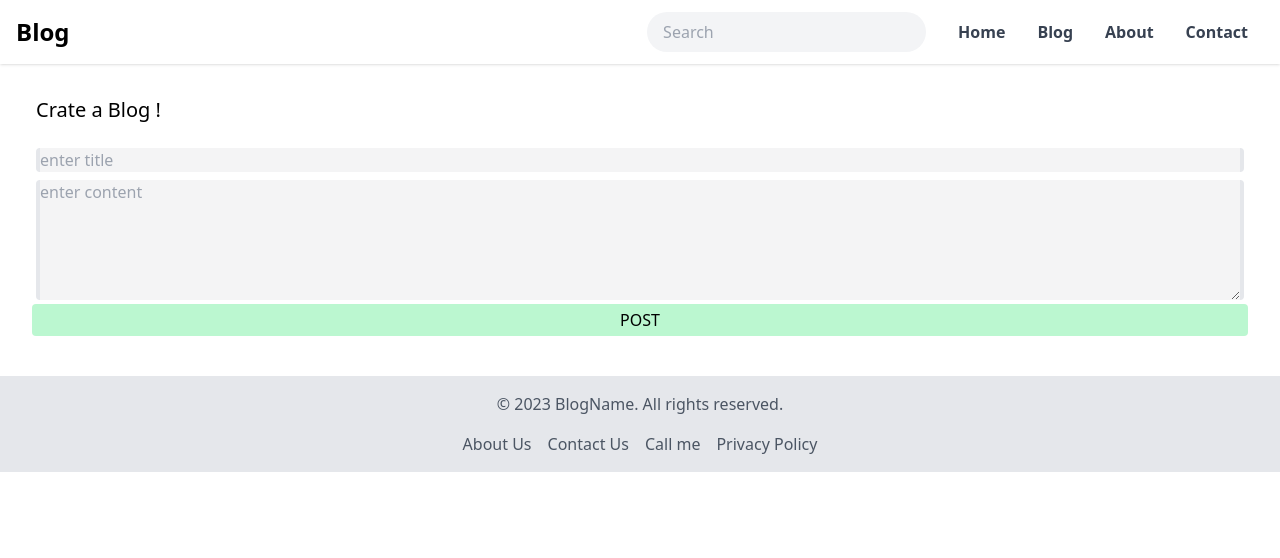
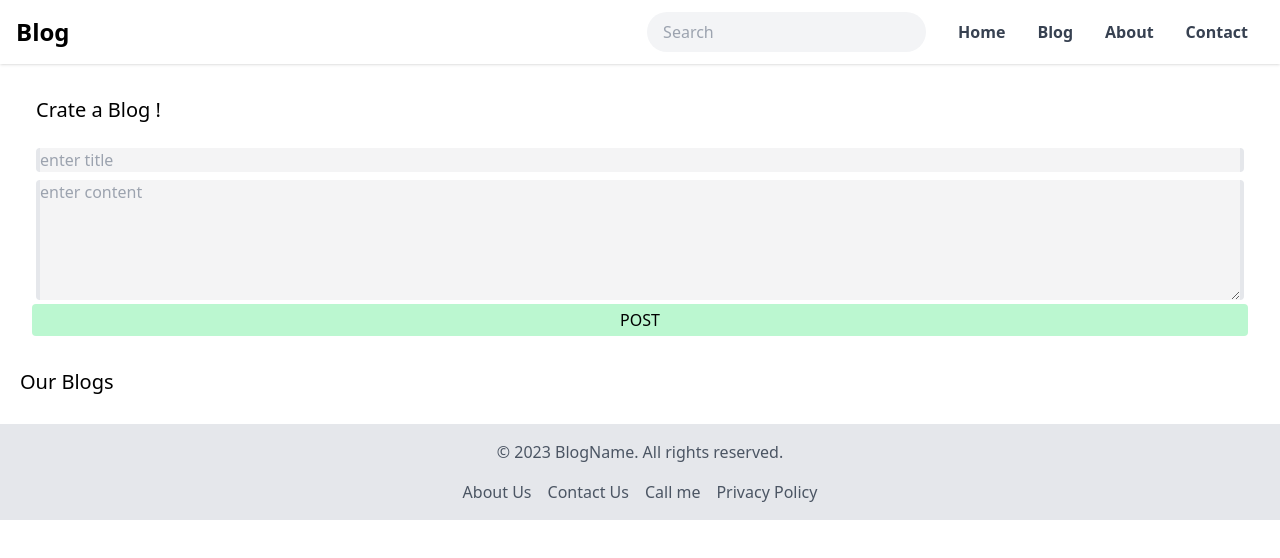
Before and after one commit to jimmya1421/React-Blog, a React (Create React App) app: page /Blog in a window 1280 px wide. Shown: the top 558 px of the page. Built offline with nearby package versions, Linux system fonts and the light colour scheme.

Commit message:
minor changes

```diff
--- a/src/App.js
+++ b/src/App.js
@@ -1,4 +1,4 @@
-import './App.css';
+
 import {Route, Routes} from "react-router-dom";
 import Navbar from "./compo/Navbar";
 import Home from './compo/Home';
@@ -12,8 +12,8 @@ function App() {
     <>
  <Navbar />
     <Routes basename="/React-Blog">
-      <Route exact  path={process.env.PUBLIC_URL + '/'} element={<Home />} />
-      <Route path='React-Blog/About' element={<About/>} />
+      <Route exact  path={ '/'} element={<Home />} />
+      <Route path='/About' element={<About/>} />
       <Route path='Blog' element={<Blog/>} />
       <Route path='Post/:postId' element={<Post />} />
     </Routes>
--- a/src/compo/Blog.jsx
+++ b/src/compo/Blog.jsx
@@ -24,7 +24,7 @@ const Blog = () => {
                 </div>
             </div>
             <div className='mx-auto container '>
-               { (blogPost!=0)? <h2 className='text-xl pb-5 pl-5'>Our Blogs</h2>: <h1></h1> }
+               { (blogPost!==0)? <h2 className='text-xl pb-5 pl-5'>Our Blogs</h2>: <h1> </h1> }
                 <ul className=' columns-1  mx-3 mb-2 '>
                         {blogPost.map((todo) => {
                             return <li key={todo.id} className='bg-gray-100 flex flex-row m-2 p-2 rounded'>
--- a/src/compo/Foot.jsx
+++ b/src/compo/Foot.jsx
@@ -8,18 +8,18 @@ const Foot = () => {
       <div className="container mx-auto text-center text-gray-600">
         <p>&copy; 2023 BlogName. All rights reserved.</p>
         <div className="mt-4">
-          <a href="#" className="inline-block mr-4 hover:text-gray-800">
+          <div  className="inline-block mr-4 hover:text-gray-800">
             About Us
-          </a>
-          <a href="#" className="inline-block mr-4 hover:text-gray-800">
+          </div>
+          <div  className="inline-block mr-4 hover:text-gray-800">
             Contact Us
-          </a>
+          </div>
           <a href="tel:100" className="inline-block mr-4 hover:text-gray-800">
             Call me
           </a>
-          <a href="#" className="inline-block hover:text-gray-800">
+          <div className="inline-block hover:text-gray-800">
             Privacy Policy
-          </a>
+          </div>
         </div>
       </div>
     </footer>
--- a/src/compo/Navbar.jsx
+++ b/src/compo/Navbar.jsx
@@ -43,7 +43,7 @@ const Navbar = () => {
                 Blog
               </Link>
               <Link
-                to="/about"
+                to="/About"
                 className="inline-block py-2 px-4 text-gray-700 hover:text-black font-bold"
               >
                 About
--- a/src/index.js
+++ b/src/index.js
@@ -1,9 +1,7 @@
 import React from 'react';
 import ReactDOM from 'react-dom/client';
-import './index.css';
 import { BrowserRouter } from 'react-router-dom';
 import App from './App';
-import reportWebVitals from './reportWebVitals';
 
 const root = ReactDOM.createRoot(document.getElementById('root'));
 root.render(
@@ -11,8 +9,3 @@ root.render(
   <App />
   </BrowserRouter>
 );
-
-// If you want to start measuring performance in your app, pass a function
-// to log results (for example: reportWebVitals(console.log))
-// or send to an analytics endpoint. Learn more: https://bit.ly/CRA-vitals
-reportWebVitals();
--- a/src/reportWebVitals.js
+++ /dev/null
@@ -1,13 +0,0 @@
-const reportWebVitals = onPerfEntry => {
-  if (onPerfEntry && onPerfEntry instanceof Function) {
-    import('web-vitals').then(({ getCLS, getFID, getFCP, getLCP, getTTFB }) => {
-      getCLS(onPerfEntry);
-      getFID(onPerfEntry);
-      getFCP(onPerfEntry);
-      getLCP(onPerfEntry);
-      getTTFB(onPerfEntry);
-    });
-  }
-};
-
-export default reportWebVitals;
```
Also changed, not shown: src/App.css (deleted), src/index.css (deleted).
